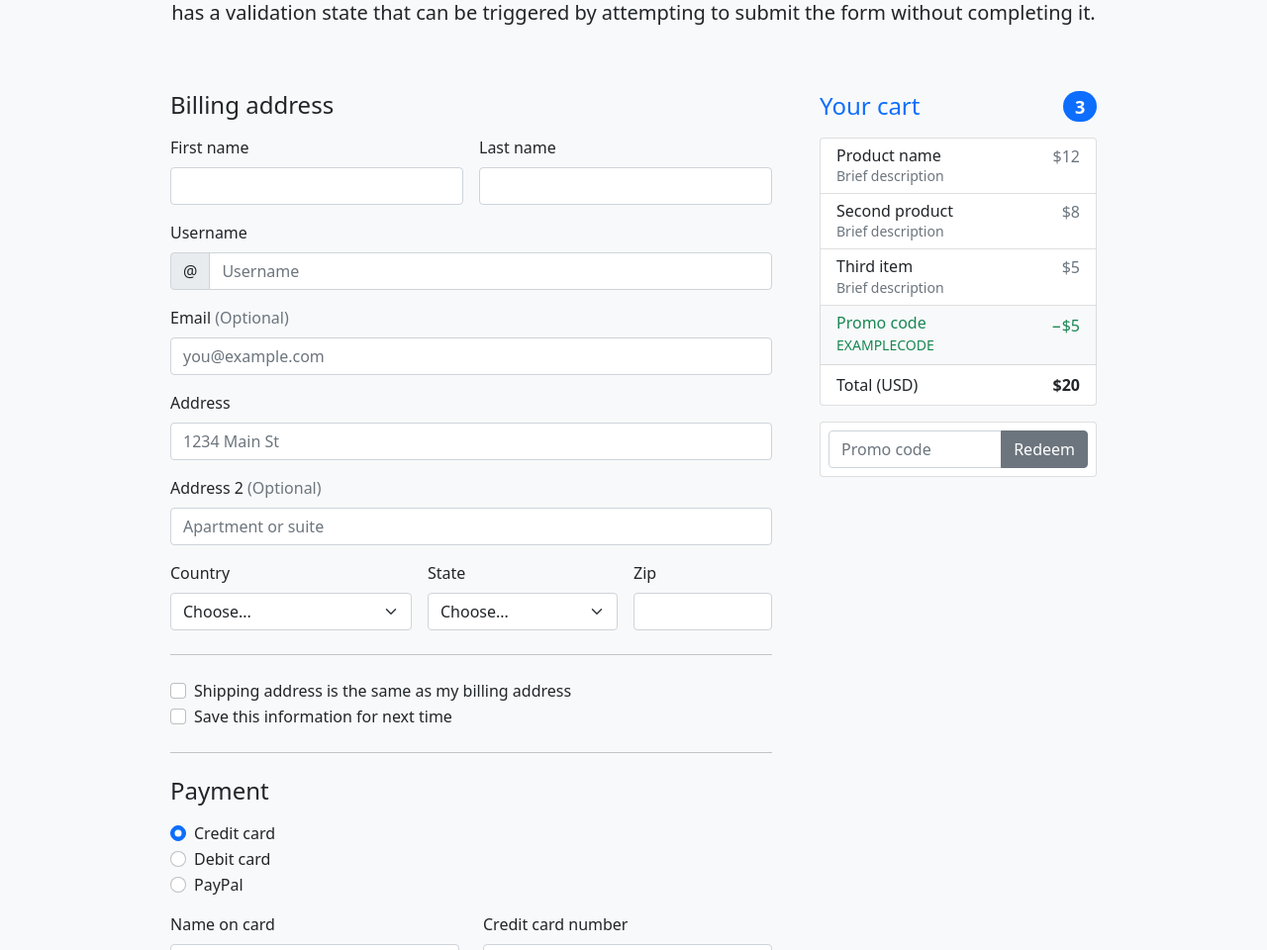
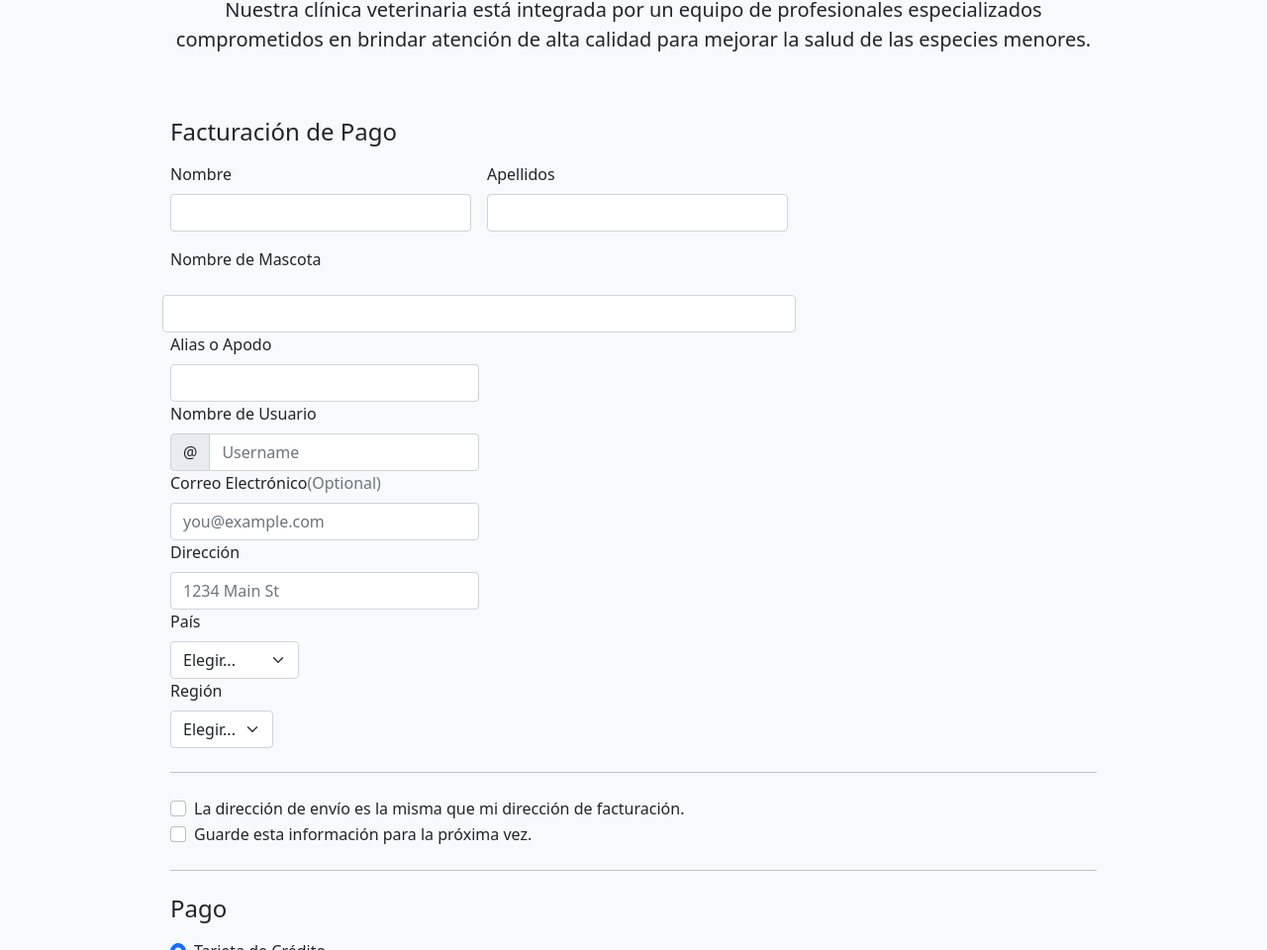
Before and after one commit to nicolevelozo/Evaluacion, a plain HTML site: page pagina3.html in a window 1280 px wide. Shown: the part 207-1167 px from the top of the page at 99% size. Drawn offline with nearby package versions, Linux system fonts and the light colour scheme.

Commit message:
agregamos algunos cambios

```diff
--- a/pagina3.html
+++ b/pagina3.html
@@ -6,7 +6,7 @@
     <meta name="description" content="">
     <meta name="author" content="Mark Otto, Jacob Thornton, and Bootstrap contributors">
     <meta name="generator" content="Hugo 0.84.0">
-    <title>Checkout example · Bootstrap v5.0</title>
+    <title>Forma de Pago</title>
 
     <link rel="canonical" href="https://getbootstrap.com/docs/5.0/examples/checkout/">
 
@@ -32,14 +32,14 @@
     </style>
 
 
-    <!-- Custom styles for this template -->
+
     <link href="form-validation.css" rel="stylesheet">
   </head>
   <body class="bg-light">
     <header>
       <nav class="navbar navbar-expand-md navbar-dark fixed-top bg-dark">
         <div class="container-fluid">
-          <a class="navbar-brand" href="index.html">Carousel</a>
+          <a class="navbar-brand" href="index.html">Home</a>
           <button class="navbar-toggler" type="button" data-bs-toggle="collapse" data-bs-target="#navbarCollapse" aria-controls="navbarCollapse" aria-expanded="false" aria-label="Toggle navigation">
             <span class="navbar-toggler-icon"></span>
           </button>
@@ -67,65 +67,18 @@
 <div class="container">
   <main>
     <div class="py-5 text-center">
-      <img class="d-block mx-auto mb-4" src="../assets/brand/bootstrap-logo.svg" alt="" width="72" height="57">
-      <h2>Checkout form</h2>
-      <p class="lead">Below is an example form built entirely with Bootstrap’s form controls. Each required form group has a validation state that can be triggered by attempting to submit the form without completing it.</p>
+      <img class="mb-2" src="./img/Pet Lover logo.png" alt="Pet Lover logo" width="100" height="100">
+      <h2>Formulario de Pago</h2>
+      <p class="lead">Nuestra clínica veterinaria está integrada por un equipo de profesionales especializados comprometidos en brindar atención de alta calidad para mejorar la salud de las especies menores.</p>
     </div>
 
-    <div class="row g-5">
-      <div class="col-md-5 col-lg-4 order-md-last">
-        <h4 class="d-flex justify-content-between align-items-center mb-3">
-          <span class="text-primary">Your cart</span>
-          <span class="badge bg-primary rounded-pill">3</span>
-        </h4>
-        <ul class="list-group mb-3">
-          <li class="list-group-item d-flex justify-content-between lh-sm">
-            <div>
-              <h6 class="my-0">Product name</h6>
-              <small class="text-muted">Brief description</small>
-            </div>
-            <span class="text-muted">$12</span>
-          </li>
-          <li class="list-group-item d-flex justify-content-between lh-sm">
-            <div>
-              <h6 class="my-0">Second product</h6>
-              <small class="text-muted">Brief description</small>
-            </div>
-            <span class="text-muted">$8</span>
-          </li>
-          <li class="list-group-item d-flex justify-content-between lh-sm">
-            <div>
-              <h6 class="my-0">Third item</h6>
-              <small class="text-muted">Brief description</small>
-            </div>
-            <span class="text-muted">$5</span>
-          </li>
-          <li class="list-group-item d-flex justify-content-between bg-light">
-            <div class="text-success">
-              <h6 class="my-0">Promo code</h6>
-              <small>EXAMPLECODE</small>
-            </div>
-            <span class="text-success">−$5</span>
-          </li>
-          <li class="list-group-item d-flex justify-content-between">
-            <span>Total (USD)</span>
-            <strong>$20</strong>
-          </li>
-        </ul>
 
-        <form class="card p-2">
-          <div class="input-group">
-            <input type="text" class="form-control" placeholder="Promo code">
-            <button type="submit" class="btn btn-secondary">Redeem</button>
-          </div>
-        </form>
-      </div>
       <div class="col-md-7 col-lg-8">
-        <h4 class="mb-3">Billing address</h4>
+        <h4 class="mb-3">Facturación de Pago</h4>
         <form class="needs-validation" novalidate>
           <div class="row g-3">
             <div class="col-sm-6">
-              <label for="firstName" class="form-label">First name</label>
+              <label for="firstName" class="form-label">Nombre</label>
               <input type="text" class="form-control" id="firstName" placeholder="" value="" required>
               <div class="invalid-feedback">
                 Valid first name is required.
@@ -133,15 +86,28 @@
             </div>
 
             <div class="col-sm-6">
-              <label for="lastName" class="form-label">Last name</label>
+              <label for="lastName" class="form-label">Apellidos</label>
               <input type="text" class="form-control" id="lastName" placeholder="" value="" required>
               <div class="invalid-feedback">
                 Valid last name is required.
               </div>
             </div>
+            <label for="firstName" class="form-label">Nombre de Mascota</label>
+              <input type="text" class="form-control" id="firstName" placeholder="" value="" required>
+              <div class="invalid-feedback">
+                Valid first name is required.
+              </div>
+            </div>
+
+            <div class="col-sm-6">
+              <label for="lastName" class="form-label">Alias o Apodo</label>
+              <input type="text" class="form-control" id="lastName" placeholder="" value="" required>
+              <div class="invalid-feedback">
+                Valid last name is required.
+              </div>
 
             <div class="col-12">
-              <label for="username" class="form-label">Username</label>
+              <label for="username" class="form-label">Nombre de Usuario</label>
               <div class="input-group has-validation">
                 <span class="input-group-text">@</span>
                 <input type="text" class="form-control" id="username" placeholder="Username" required>
@@ -152,7 +118,7 @@
             </div>
 
             <div class="col-12">
-              <label for="email" class="form-label">Email <span class="text-muted">(Optional)</span></label>
+              <label for="email" class="form-label">Correo Electrónico<span class="text-muted">(Optional)</span></label>
               <input type="email" class="form-control" id="email" placeholder="you@example.com">
               <div class="invalid-feedback">
                 Please enter a valid email address for shipping updates.
@@ -160,23 +126,18 @@
             </div>
 
             <div class="col-12">
-              <label for="address" class="form-label">Address</label>
+              <label for="address" class="form-label">Dirección</label>
               <input type="text" class="form-control" id="address" placeholder="1234 Main St" required>
               <div class="invalid-feedback">
                 Please enter your shipping address.
               </div>
             </div>
 
-            <div class="col-12">
-              <label for="address2" class="form-label">Address 2 <span class="text-muted">(Optional)</span></label>
-              <input type="text" class="form-control" id="address2" placeholder="Apartment or suite">
-            </div>
-
-            <div class="col-md-5">
-              <label for="country" class="form-label">Country</label>
+          <div class="col-md-5">
+              <label for="country" class="form-label">País</label>
               <select class="form-select" id="country" required>
-                <option value="">Choose...</option>
-                <option>United States</option>
+                <option value="">Elegir...</option>
+                <option>Chile</option>
               </select>
               <div class="invalid-feedback">
                 Please select a valid country.
@@ -184,22 +145,17 @@
             </div>
 
             <div class="col-md-4">
-              <label for="state" class="form-label">State</label>
+              <label for="state" class="form-label">Región</label>
               <select class="form-select" id="state" required>
-                <option value="">Choose...</option>
-                <option>California</option>
+                <option value="">Elegir...</option>
+                <option>Concepción</option>
               </select>
               <div class="invalid-feedback">
                 Please provide a valid state.
               </div>
             </div>
 
-            <div class="col-md-3">
-              <label for="zip" class="form-label">Zip</label>
-              <input type="text" class="form-control" id="zip" placeholder="" required>
-              <div class="invalid-feedback">
-                Zip code required.
-              </div>
+
             </div>
           </div>
 
@@ -207,26 +163,26 @@
 
           <div class="form-check">
             <input type="checkbox" class="form-check-input" id="same-address">
-            <label class="form-check-label" for="same-address">Shipping address is the same as my billing address</label>
+            <label class="form-check-label" for="same-address">La dirección de envío es la misma que mi dirección de facturación.</label>
           </div>
 
           <div class="form-check">
             <input type="checkbox" class="form-check-input" id="save-info">
-            <label class="form-check-label" for="save-info">Save this information for next time</label>
+            <label class="form-check-label" for="save-info">Guarde esta información para la próxima vez.</label>
           </div>
 
           <hr class="my-4">
 
-          <h4 class="mb-3">Payment</h4>
+          <h4 class="mb-3">Pago</h4>
 
           <div class="my-3">
             <div class="form-check">
               <input id="credit" name="paymentMethod" type="radio" class="form-check-input" checked required>
-              <label class="form-check-label" for="credit">Credit card</label>
+              <label class="form-check-label" for="credit">Tarjeta de Crédito</label>
             </div>
             <div class="form-check">
               <input id="debit" name="paymentMethod" type="radio" class="form-check-input" required>
-              <label class="form-check-label" for="debit">Debit card</label>
+              <label class="form-check-label" for="debit">Tarjeta de Débito</label>
             </div>
             <div class="form-check">
               <input id="paypal" name="paymentMethod" type="radio" class="form-check-input" required>
@@ -236,7 +192,7 @@
 
           <div class="row gy-3">
             <div class="col-md-6">
-              <label for="cc-name" class="form-label">Name on card</label>
+              <label for="cc-name" class="form-label">Nombre en la Tarjeta</label>
               <input type="text" class="form-control" id="cc-name" placeholder="" required>
               <small class="text-muted">Full name as displayed on card</small>
               <div class="invalid-feedback">
@@ -245,7 +201,7 @@
             </div>
 
             <div class="col-md-6">
-              <label for="cc-number" class="form-label">Credit card number</label>
+              <label for="cc-number" class="form-label">Número de Tarjeta de Crédito</label>
               <input type="text" class="form-control" id="cc-number" placeholder="" required>
               <div class="invalid-feedback">
                 Credit card number is required
@@ -253,7 +209,7 @@
             </div>
 
             <div class="col-md-3">
-              <label for="cc-expiration" class="form-label">Expiration</label>
+              <label for="cc-expiration" class="form-label">Vencimiento</label>
               <input type="text" class="form-control" id="cc-expiration" placeholder="" required>
               <div class="invalid-feedback">
                 Expiration date required
@@ -271,18 +227,18 @@
 
           <hr class="my-4">
 
-          <button class="w-100 btn btn-primary btn-lg" type="submit">Continue to checkout</button>
+          <button class="w-100 btn btn-primary btn-lg" type="submit">Continue</button>
         </form>
       </div>
     </div>
   </main>
 
   <footer class="my-5 pt-5 text-muted text-center text-small">
-    <p class="mb-1">&copy; 2017–2021 Company Name</p>
+    <p class="mb-1">&copy; 2025 Nombre de Empresa</p>
     <ul class="list-inline">
-      <li class="list-inline-item"><a href="#">Privacy</a></li>
-      <li class="list-inline-item"><a href="#">Terms</a></li>
-      <li class="list-inline-item"><a href="#">Support</a></li>
+      <li class="list-inline-item"><a href="#">Privacidad</a></li>
+      <li class="list-inline-item"><a href="#">Téminos</a></li>
+      <li class="list-inline-item"><a href="#">Apoyo</a></li>
     </ul>
   </footer>
 </div>
```
Also changed, not shown: index.html (+15 -9 lines), pagina2.html (+15 -14 lines).
